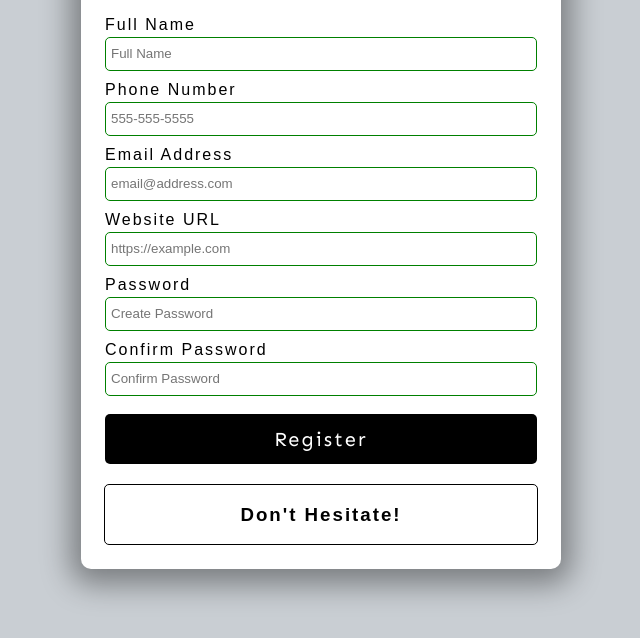
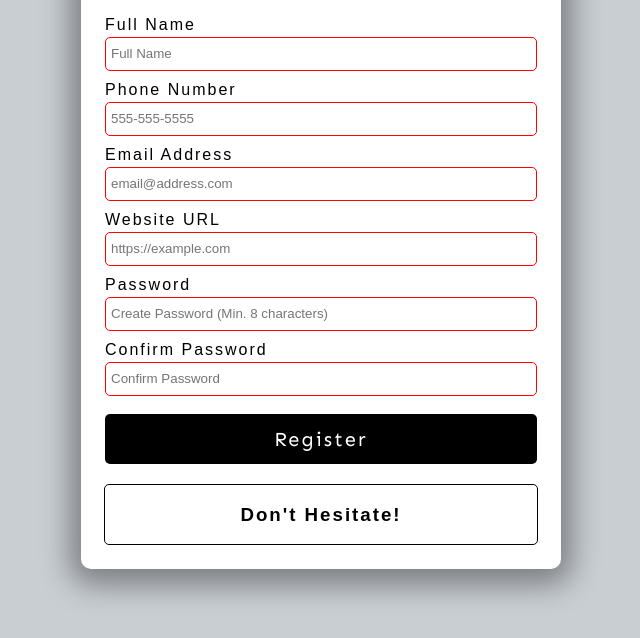
Before and after one commit to siladikarlo856/js-form-validator, a plain HTML site: page index.html in a window 1280 px wide. Shown: the part 146-784 px from the top of the page, without its empty margins (319-959 px from the left). Drawn offline with Linux system fonts and the light colour scheme.

Commit message:
HTML form validation

```diff
--- a/index.html
+++ b/index.html
@@ -16,34 +16,46 @@
             <!-- Full Name -->
             <div class="form-group">
                 <label for="name">Full Name</label>
-                <input type="text" id="name" placeholder="Full Name">
+                <input type="text" id="name" placeholder="Full Name"
+                       required minlength="3" maxlength="100">
             </div>
+
             <!-- Phone Number -->
-
             <div class="form-group">
                 <label for="phone">Phone Number</label>
-                <input type="tel" id="phone" placeholder="555-555-5555">
+                <input type="tel" id="phone" placeholder="555-555-5555"
+                        required pattern="[0-9]{3}-[0-9]{3}-[0-9]{4}">
+
             </div>
             <!-- Email Address -->
             <div class="form-group">
                 <label for="email">Email Address</label>
-                <input type="email" id="email" placeholder="email@address.com">
+                <input type="email" id="email" placeholder="email@address.com"
+                        required>
+
             </div>
             <!-- Website URL -->
             <div class="form-group">
                 <label for="website">Website URL</label>
-                <input type="url" id="website" placeholder="https://example.com">
+                <input type="url" id="website" placeholder="https://example.com"
+                        required>
+
             </div>
             <!-- Password -->
             <div class="form-group">
                 <label for="password1">Password</label>
-                <input type="password" id="password1" placeholder="Create Password">
+                <input type="password" id="password1" placeholder="Create Password (Min. 8 characters)"
+                        required pattern="^(?=.*\d)(?=.*[a-z])(?=.*[A-Z])(?=.*[a-zA-Z]).{8,}$"
+                        title="Please include at least 1 uppercase character, 1 lowercase character, and 1 number">
+
             </div>
             <!-- Confirm Password -->
 
             <div class="form-group">
                 <label for="password2">Confirm Password</label>
-                <input type="password" id="password2" placeholder="Confirm Password">
+                <input type="password" id="password2" placeholder="Confirm Password"
+                        required pattern="^(?=.*\d)(?=.*[a-z])(?=.*[A-Z])(?=.*[a-zA-Z]).{8,}$">
+
             </div>
             <button type="submit">Register</button>
         </form>
```
